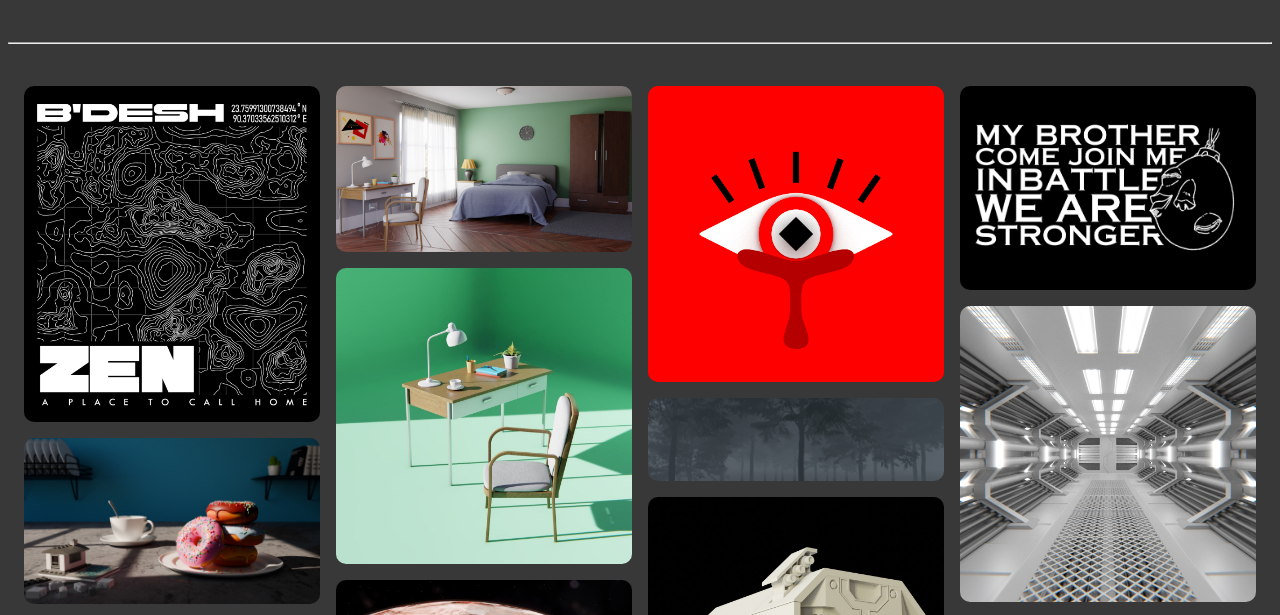
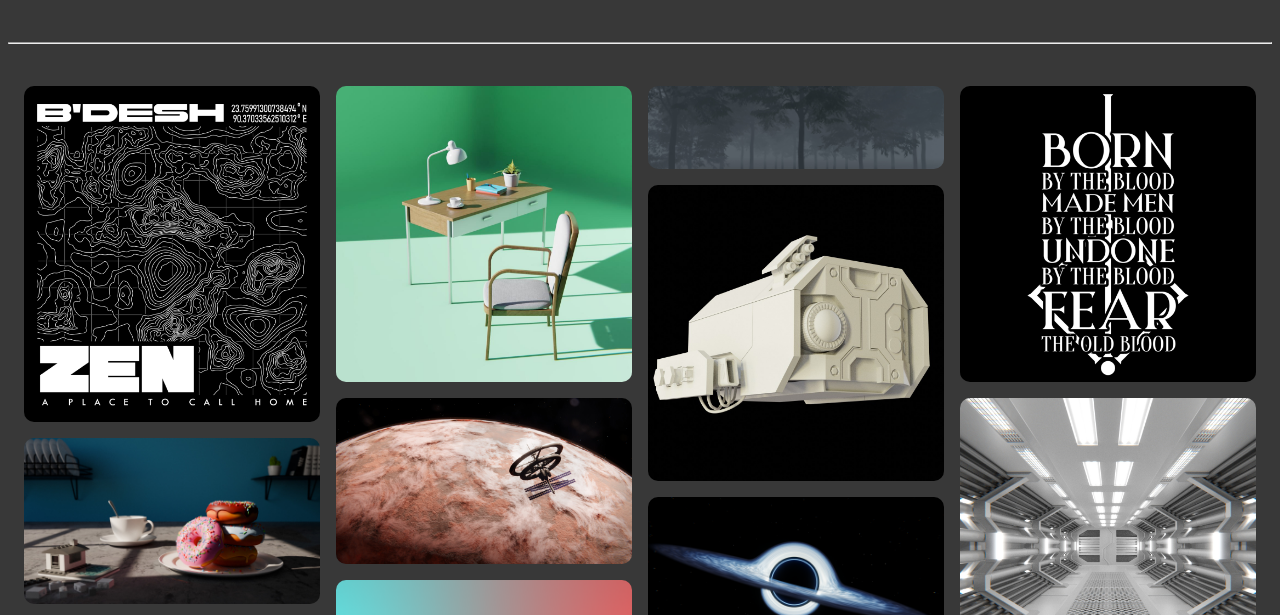
Before and after one commit to hibranshahriar/hibranshahriar.github.io, a plain HTML site: page index.html in a window 1280 px wide. Shown: the part 133-748 px from the top of the page. Drawn offline with Linux system fonts and the light colour scheme.

Commit message:
bloodborne

```diff
--- a/index.html
+++ b/index.html
@@ -37,6 +37,7 @@
     <div><img src="dice.jpg" alt=""></div>
     <div><img src="cryptobiote.png" alt=""></div>
     <div><img src="beheritto.png" alt=""></div>
+    <div><img src="markofsac3.png" alt=""></div>
     <div><img src="hallway.jpg" alt=""></div>
     <div><img src="cloud.jpg" alt=""></div>
     <div><img src="bluehead.png" alt=""></div>
```
Also changed, not shown: markofsac3.png (added).
